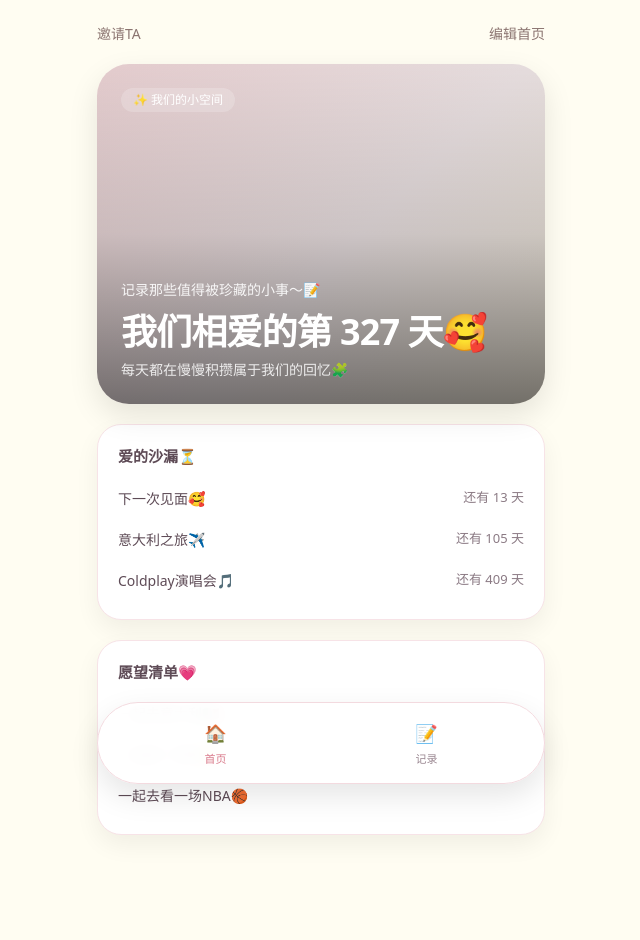
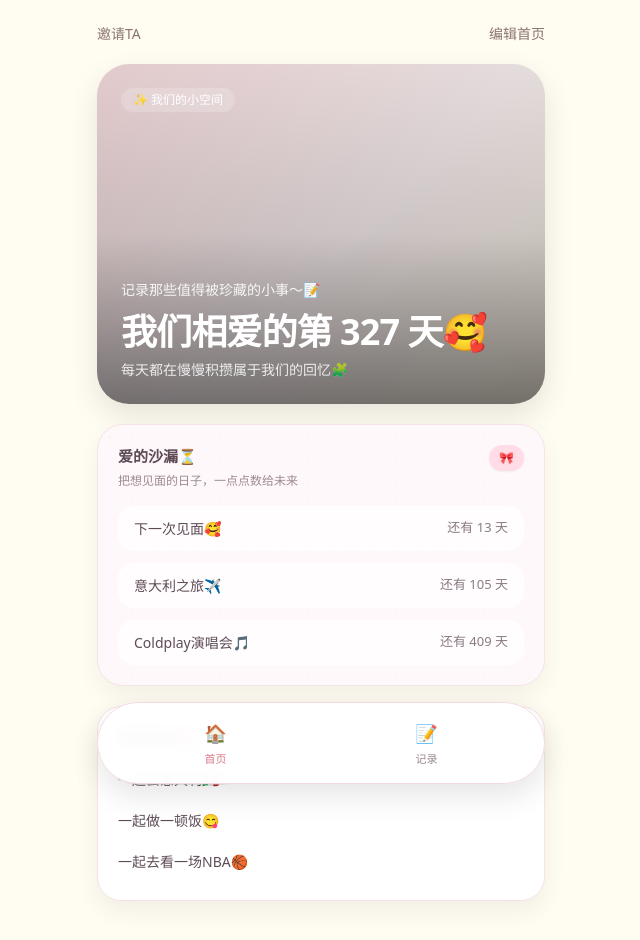
Before and after one commit to qw1-bot/Moment-Us, a Next.js app: page / in a window 1280 px wide. Both pictures are taken after a click on the button "进入我们的小空间". Shown: the top 940 px of the page, without its empty margins (319-959 px from the left). Built offline with nearby package versions, Linux system fonts and the light colour scheme.

Commit message:
Update page.jsx

```diff
--- a/app/page.jsx
+++ b/app/page.jsx
@@ -419,16 +419,36 @@ function HomePage({ homeData, setHomeData, onGoPair }) {
           </div>
         ) : null}
 
-        <div className="rounded-[24px] border border-[#F7E3E7] bg-white px-5 py-5 shadow-[0_10px_24px_rgba(0,0,0,0.06)]">
+    <div className="relative overflow-hidden rounded-[26px] border border-[#F7E3E7] bg-[#FFF8FA] px-5 py-5 shadow-[0_10px_24px_rgba(0,0,0,0.05)]">
+  <div
+    className="pointer-events-none absolute inset-0 opacity-40"
+    style={{
+      backgroundImage:
+        "radial-gradient(circle at 12px 12px, rgba(235,162,177,0.18) 1.2px, transparent 1.2px)",
+      backgroundSize: "22px 22px",
+    }}
+  />
+
+  <div className="relative flex items-start justify-between gap-3">
+    <div>
       <h3 className="text-[15px] font-semibold text-[#5E4B56]">
         爱的沙漏⏳
       </h3>
+      <p className="mt-1 text-[12px] text-[#9C8A93]">
+        把想见面的日子，一点点数给未来
+      </p>
+    </div>
 
-          <div className="mt-3 space-y-1">
+    <div className="rounded-full bg-[#FFDCE6] px-2.5 py-1 text-[12px] text-[#D97A8C] shadow-sm">
+      🎀
+    </div>
+  </div>
+
+  <div className="relative mt-4 space-y-3">
     {countdownItems.length === 0 ? (
-              <p className="py-2 text-[13px] text-[#8B7A84]">
+      <div className="rounded-2xl bg-white/75 px-4 py-3 text-[13px] text-[#8B7A84]">
         还没有设置倒计时
-              </p>
+      </div>
     ) : (
       countdownItems.map((item, index) => {
         const days = getDaysToDate(item.date);
@@ -436,7 +456,7 @@ function HomePage({ homeData, setHomeData, onGoPair }) {
         return (
           <div
             key={`${item.title}-${index}`}
-                    className="flex items-center justify-between gap-4 py-2"
+            className="flex items-center justify-between gap-4 rounded-2xl bg-white/75 px-4 py-3"
           >
             <span className="text-[14px] text-[#5E4B56]">
               {item.title || `倒计时 ${index + 1}`}
```
Lines whose indentation alone changed are shown as unchanged.
